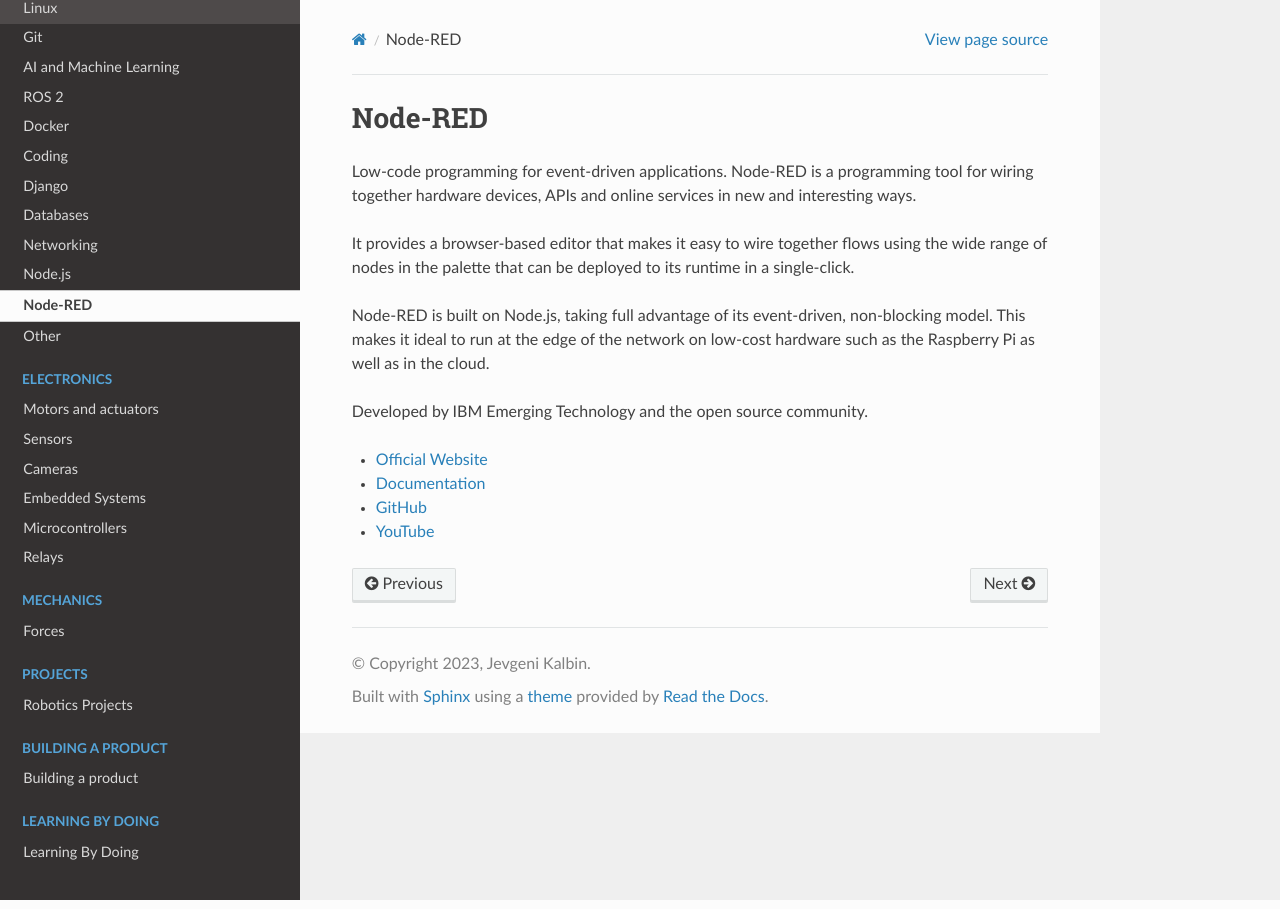
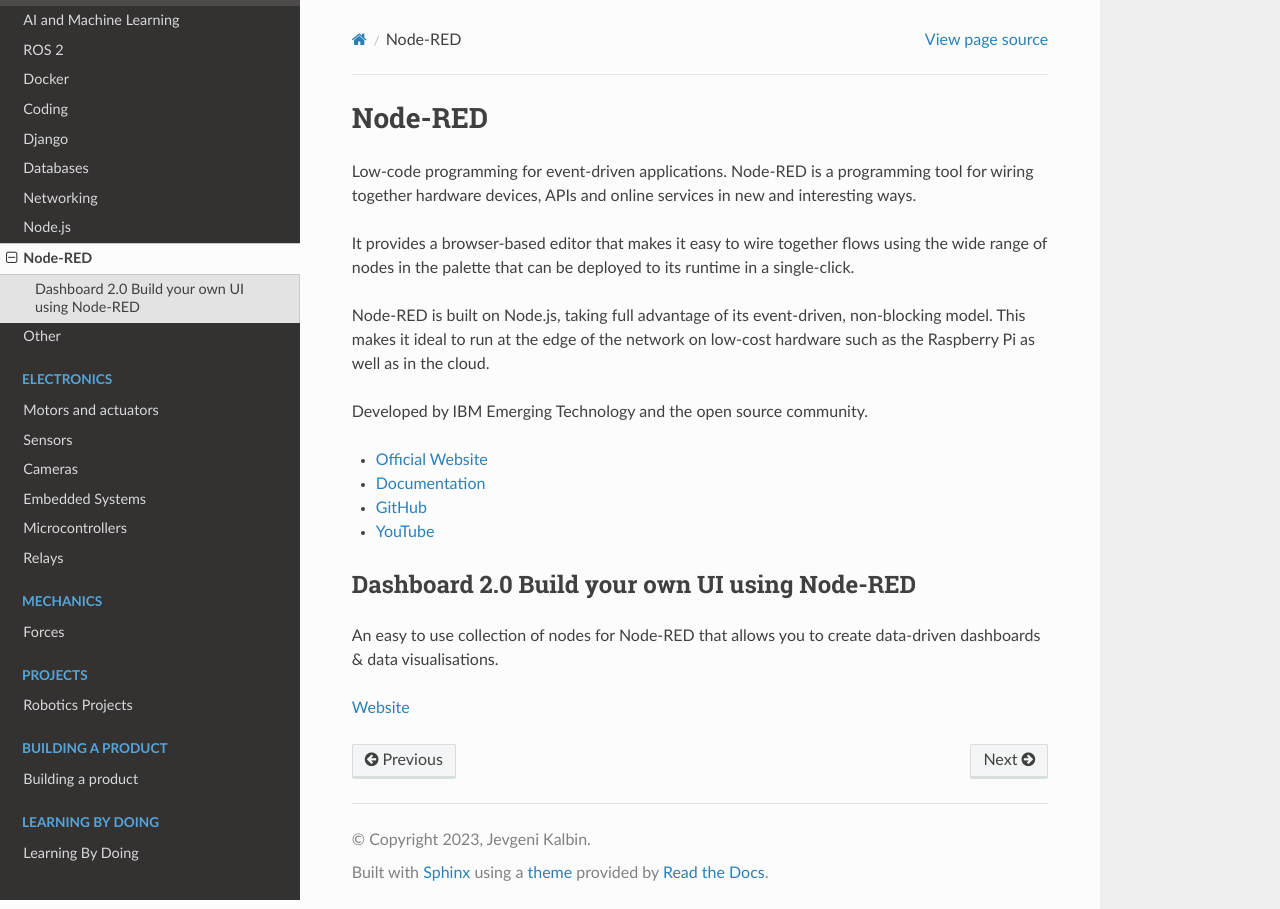
Before and after one commit to jevgenik/manuals, a Sphinx documentation site: the page built from source/files/software/node_red/node_red.rst, in a window 1280 px wide. Built offline with Sphinx 7.4.7 and the Read the Docs theme 2.0.0, drawn with Linux system fonts in a browser that asks for light colours.

Commit message:
node-red

```diff
--- a/source/files/software/node_red/node_red.rst
+++ b/source/files/software/node_red/node_red.rst
@@ -19,3 +19,10 @@ Developed by IBM Emerging Technology and the open source community.
 * `GitHub <https://github.com/node-red>`_
 
 * `YouTube <https://www.youtube.com/channel/UCQaB8NXBEPod7Ab8PPCLLAA>`_
+
+
+Dashboard 2.0 Build your own UI using Node-RED
+==============================================
+An easy to use collection of nodes for Node-RED that allows you to create data-driven dashboards & data visualisations.
+
+`Website <https://dashboard.flowfuse.com/>`_
```
